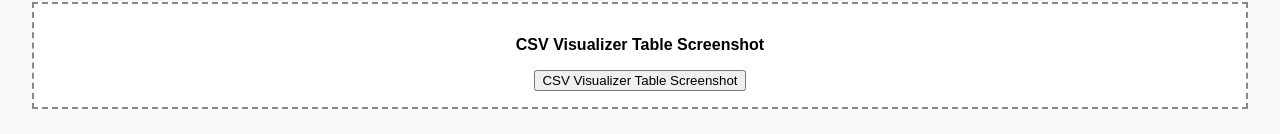
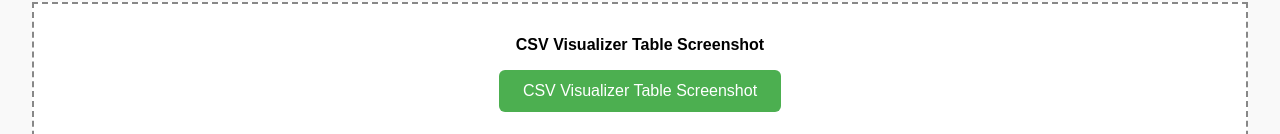
Before and after one commit to sarjukharel/library, a plain HTML site: page index.html in a window 1280 px wide. Shown: the part 1992-2126 px from the top of the page. Drawn offline with Linux system fonts and the light colour scheme.

Commit message:
Update index.html

```diff
--- a/index.html
+++ b/index.html
@@ -102,12 +102,9 @@
   <h2>Screenshot Upload</h2>
   <div class="upload-box">
     <p><strong>CSV Visualizer Table Screenshot</strong></p>
-    <button onclick="window.open('window.open('https://drive.google.com/file/d/1kmkWTjdAkopG8R5bG-QyMY1j_zw3UTGO/view?usp=drive_link', '_blank')
-            style="padding: 0.75rem 1.5rem; background-color: #4CAF50; color: white; border: none; border-radius: 6px; font-size: 1rem; cursor: pointer;">
-      CSV Visualizer Table Screenshot
-    </button>
-  </div>
-</section>
+    <button onclick="window.open('https://drive.google.com/file/d/1kmkWTjdAkopG8R5bG-QyMY1j_zw3UTGO/view?usp=drive_link', '_blank')" style="padding: 0.75rem 1.5rem; background-color: #4CAF50; color: white; border: none; border-radius: 6px; font-size: 1rem; cursor: pointer;">
+  CSV Visualizer Table Screenshot
+</button>
 
 
   <section>
```
